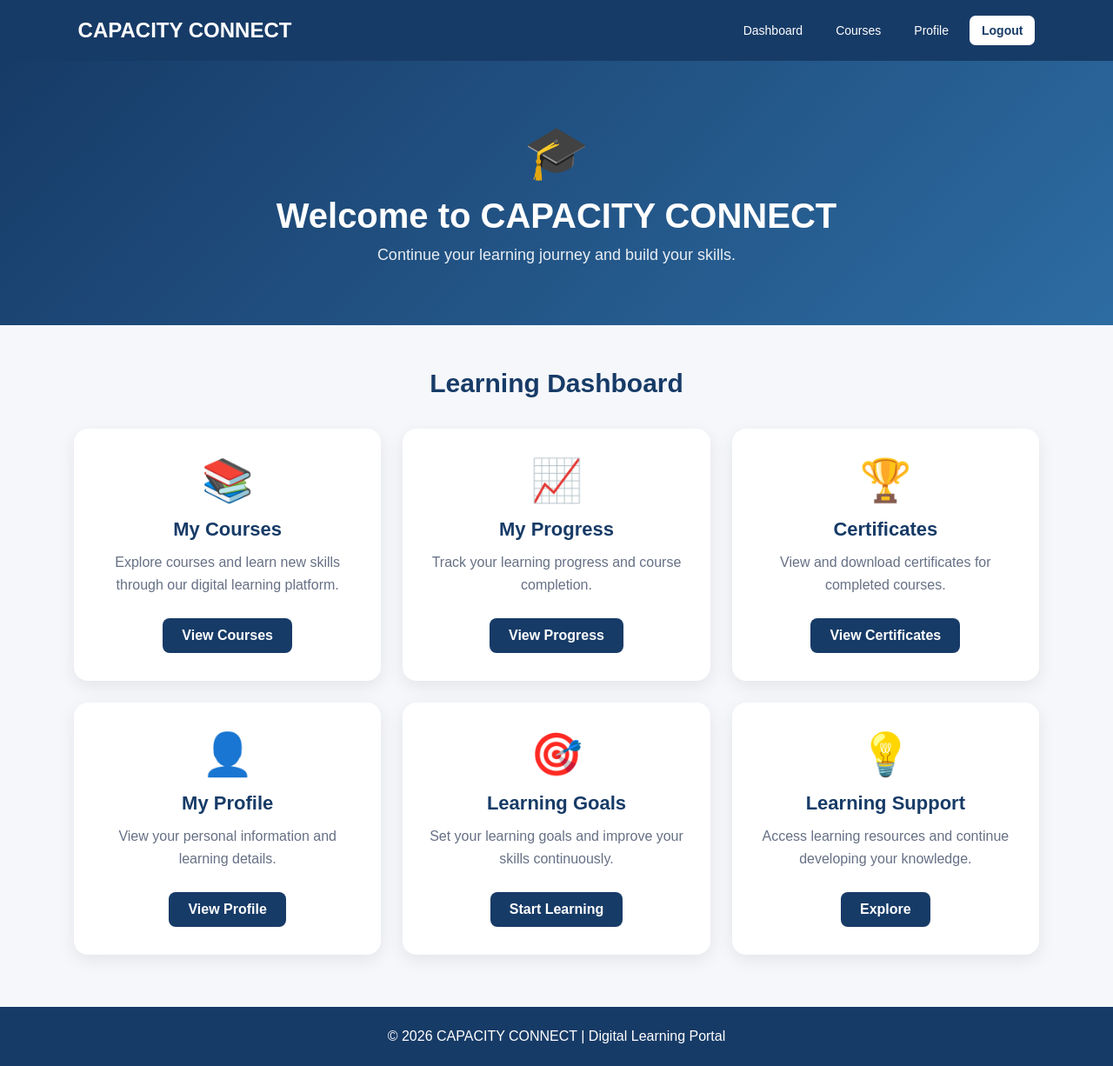
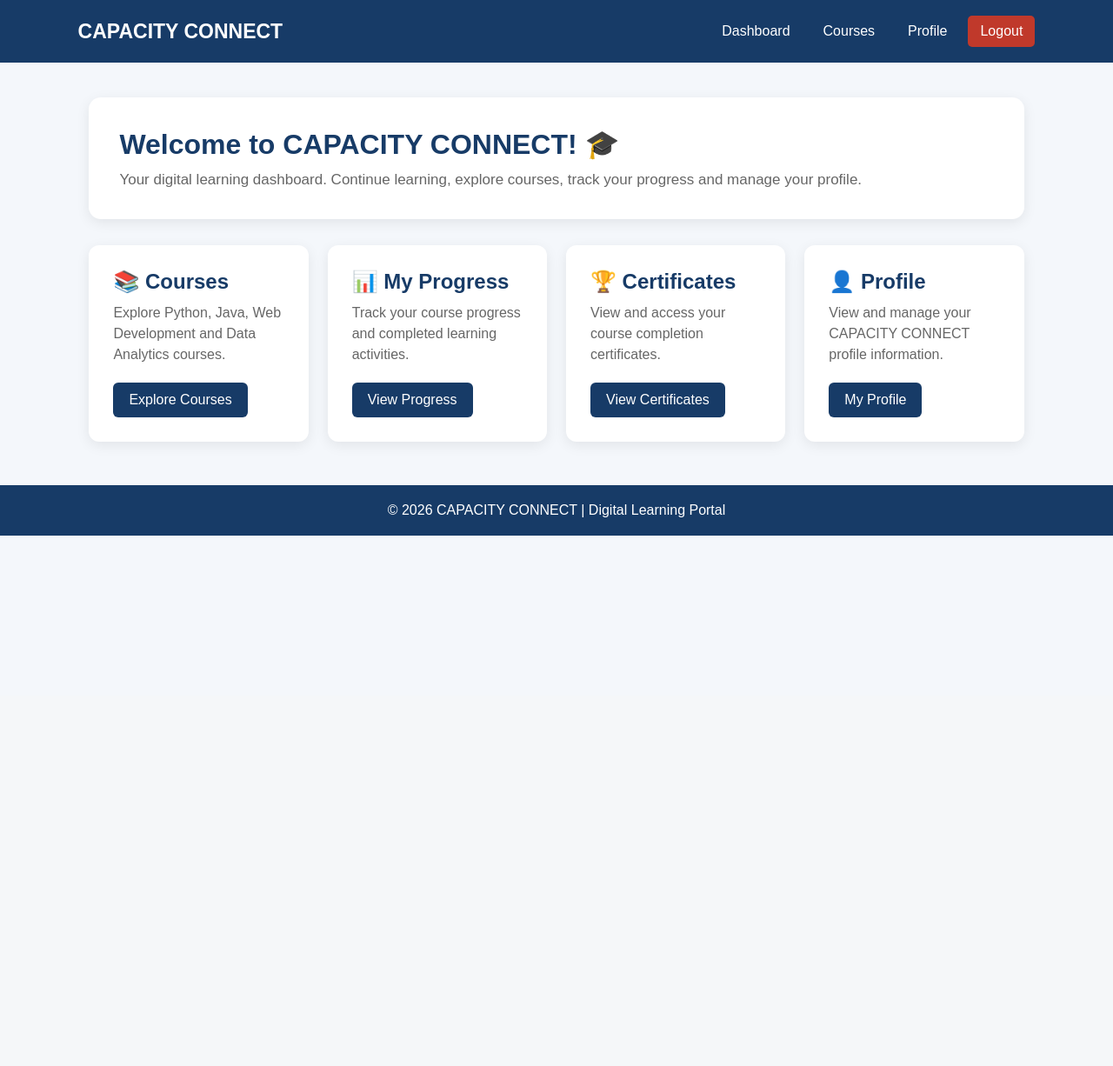
Before and after one commit to nalwadekiran2007-alt/capacity_connect, a Flask app: page /dashboard in a window 1280 px wide. Shown: the whole page at 87% size. After the commit the page ends 616 px from the top, so only its background shows below. Run offline with Flask 3, Linux system fonts and the light colour scheme; the visitor is signed in with stand-in values (Sample User, id 1); some libraries are stand-ins or nearby versions.

Commit message:
Redesign dashboard and fix live navigation

```diff
--- a/backend/templates/dashboard.html
+++ b/backend/templates/dashboard.html
@@ -15,11 +15,9 @@
 
         body {
             font-family: Arial, sans-serif;
-            background: #f5f7fb;
-            color: #1f2937;
+            background: #f4f7fb;
+            color: #222;
         }
-
-        /* NAVBAR */
 
         nav {
             background: #173b67;
@@ -27,12 +25,13 @@
             display: flex;
             justify-content: space-between;
             align-items: center;
-            gap: 20px;
+            flex-wrap: wrap;
+            gap: 15px;
         }
 
         .logo {
             color: white;
-            font-size: 24px;
+            font-size: 23px;
             font-weight: bold;
         }
 
@@ -46,139 +45,87 @@
             color: white;
             text-decoration: none;
             padding: 9px 14px;
-            border-radius: 7px;
-            font-size: 14px;
+            border-radius: 5px;
         }
 
         .nav-links a:hover {
-            background: #285a8f;
+            background: rgba(255,255,255,0.15);
         }
 
         .logout {
-            background: white;
-            color: #173b67 !important;
-            font-weight: bold;
+            background: #c0392b;
         }
 
-        /* HERO */
-
-        .hero {
-            background: linear-gradient(135deg, #173b67, #2d6ca2);
-            color: white;
-            text-align: center;
-            padding: 70px 20px;
+        .container {
+            width: 84%;
+            max-width: 1200px;
+            margin: 40px auto;
         }
 
-        .hero-icon {
-            font-size: 60px;
-            margin-bottom: 15px;
+        .welcome {
+            background: white;
+            padding: 35px;
+            border-radius: 14px;
+            box-shadow: 0 4px 15px rgba(0,0,0,0.08);
+            margin-bottom: 30px;
         }
 
-        .hero h1 {
-            font-size: 40px;
+        .welcome h1 {
+            color: #173b67;
             margin-bottom: 12px;
         }
 
-        .hero p {
-            font-size: 18px;
-            opacity: 0.9;
+        .welcome p {
+            color: #666;
+            font-size: 17px;
         }
 
-        /* DASHBOARD */
-
-        .dashboard {
-            max-width: 1150px;
-            margin: 50px auto;
-            padding: 0 20px;
-        }
-
-        .section-title {
-            text-align: center;
-            color: #173b67;
-            font-size: 30px;
-            margin-bottom: 35px;
-        }
-
-        .card-container {
+        .cards {
             display: grid;
-            grid-template-columns: repeat(3, 1fr);
-            gap: 25px;
+            grid-template-columns: repeat(auto-fit, minmax(220px, 1fr));
+            gap: 22px;
         }
 
         .card {
             background: white;
-            padding: 32px 25px;
-            border-radius: 16px;
-            text-align: center;
-            box-shadow: 0 6px 20px rgba(0,0,0,0.08);
-            transition: 0.3s;
-        }
-
-        .card:hover {
-            transform: translateY(-7px);
-            box-shadow: 0 12px 28px rgba(0,0,0,0.13);
-        }
-
-        .card-icon {
-            font-size: 48px;
-            margin-bottom: 15px;
+            padding: 28px;
+            border-radius: 12px;
+            box-shadow: 0 4px 15px rgba(0,0,0,0.08);
         }
 
         .card h2 {
             color: #173b67;
-            font-size: 22px;
-            margin-bottom: 12px;
+            margin-bottom: 10px;
         }
 
         .card p {
-            color: #667085;
-            line-height: 1.6;
-            min-height: 55px;
-            margin-bottom: 22px;
+            color: #666;
+            line-height: 1.5;
+            margin-bottom: 20px;
         }
 
-        .card a {
+        .btn {
             display: inline-block;
             background: #173b67;
             color: white;
             text-decoration: none;
-            padding: 11px 22px;
-            border-radius: 8px;
-            font-weight: bold;
-            transition: 0.2s;
+            padding: 11px 18px;
+            border-radius: 6px;
         }
 
-        .card a:hover {
-            background: #285a8f;
+        .btn:hover {
+            background: #0f2948;
         }
-
-        /* FOOTER */
 
         footer {
             background: #173b67;
             color: white;
             text-align: center;
-            padding: 25px;
-            margin-top: 60px;
+            padding: 20px;
+            margin-top: 50px;
         }
 
-        /* TABLET */
-
-        @media (max-width: 900px) {
-
-            .card-container {
-                grid-template-columns: repeat(2, 1fr);
-            }
-
-            .hero h1 {
-                font-size: 32px;
-            }
-        }
-
-        /* MOBILE */
-
-        @media (max-width: 600px) {
-
+        @media (max-width: 700px) {
             nav {
                 flex-direction: column;
                 text-align: center;
@@ -188,24 +135,8 @@
                 justify-content: center;
             }
 
-            .card-container {
-                grid-template-columns: 1fr;
-            }
-
-            .hero {
-                padding: 50px 20px;
-            }
-
-            .hero h1 {
-                font-size: 28px;
-            }
-
-            .hero p {
-                font-size: 16px;
-            }
-
-            .section-title {
-                font-size: 25px;
+            .container {
+                width: 92%;
             }
         }
     </style>
@@ -213,8 +144,7 @@
 
 <body>
 
-    <!-- NAVIGATION -->
-
+    <!-- Navigation -->
     <nav>
 
         <div class="logo">
@@ -244,188 +174,97 @@
     </nav>
 
 
-    <!-- HERO -->
+    <!-- Main Dashboard -->
+    <div class="container">
 
-    <section class="hero">
+        <div class="welcome">
 
-        <div class="hero-icon">
-            🎓
+            <h1>Welcome to CAPACITY CONNECT! 🎓</h1>
+
+            <p>
+                Your digital learning dashboard.
+                Continue learning, explore courses,
+                track your progress and manage your profile.
+            </p>
+
         </div>
 
-        <h1>
-            Welcome to CAPACITY CONNECT
-        </h1>
+
+        <div class="cards">
+
+            <!-- Courses -->
+            <div class="card">
+
+                <h2>📚 Courses</h2>
 
                 <p>
-            Continue your learning journey and build your skills.
+                    Explore Python, Java, Web Development
+                    and Data Analytics courses.
                 </p>
 
-    </section>
-
-
-    <!-- DASHBOARD -->
-
-    <main class="dashboard">
-
-        <h2 class="section-title">
-            Learning Dashboard
-        </h2>
-
-
-        <div class="card-container">
-
-
-            <!-- COURSES -->
-
-            <div class="card">
-
-                <div class="card-icon">
-                    📚
-                </div>
-
-                <h2>
-                    My Courses
-                </h2>
-
-                <p>
-                    Explore courses and learn new skills
-                    through our digital learning platform.
-                </p>
-
-                <a href="http://127.0.0.1:5000/courses">
-                    View Courses
+                <a href="{{ url_for('courses') }}" class="btn">
+                    Explore Courses
                 </a>
 
             </div>
 
 
-            <!-- PROGRESS -->
-
+            <!-- Progress -->
             <div class="card">
 
-                <div class="card-icon">
-                    📈
-                </div>
-
-                <h2>
-                    My Progress
-                </h2>
+                <h2>📊 My Progress</h2>
 
                 <p>
-                    Track your learning progress and
-                    course completion.
+                    Track your course progress and
+                    completed learning activities.
                 </p>
 
-                <a href="http://127.0.0.1:5000/progress">
+                <a href="{{ url_for('progress') }}" class="btn">
                     View Progress
                 </a>
 
             </div>
 
 
-            <!-- CERTIFICATES -->
-
+            <!-- Certificates -->
             <div class="card">
 
-                <div class="card-icon">
-                    🏆
-                </div>
-
-                <h2>
-                    Certificates
-                </h2>
+                <h2>🏆 Certificates</h2>
 
                 <p>
-                    View and download certificates
-                    for completed courses.
+                    View and access your course
+                    completion certificates.
                 </p>
 
-                <a href="http://127.0.0.1:5000/certificates">
+                <a href="{{ url_for('certificates') }}" class="btn">
                     View Certificates
                 </a>
 
             </div>
 
 
-            <!-- PROFILE -->
-
+            <!-- Profile -->
             <div class="card">
 
-                <div class="card-icon">
-                    👤
-                </div>
-
-                <h2>
-                    My Profile
-                </h2>
+                <h2>👤 Profile</h2>
 
                 <p>
-                    View your personal information
-                    and learning details.
+                    View and manage your CAPACITY CONNECT
+                    profile information.
                 </p>
 
-                <a href="http://127.0.0.1:5000/profile">
-                    View Profile
+                <a href="{{ url_for('profile') }}" class="btn">
+                    My Profile
                 </a>
 
             </div>
 
-
-            <!-- LEARNING GOALS -->
-
-            <div class="card">
-
-                <div class="card-icon">
-                    🎯
         </div>
-
-                <h2>
-                    Learning Goals
-                </h2>
-
-                <p>
-                    Set your learning goals and
-                    improve your skills continuously.
-                </p>
-
-                <a href="http://127.0.0.1:5000/learning-goals">
-                    Start Learning
-                </a>
 
     </div>
 
 
-            <!-- LEARNING SUPPORT -->
-
-            <div class="card">
-
-                <div class="card-icon">
-                    💡
-                </div>
-
-                <h2>
-                    Learning Support
-                </h2>
-
-                <p>
-                    Access learning resources and
-                    continue developing your knowledge.
-                </p>
-
-                <a href="http://127.0.0.1:5000/courses">
-                    Explore
-                </a>
-
-            </div>
-
-
-        </div>
-
-    </main>
-
-
-    <!-- FOOTER -->
-
+    <!-- Footer -->
     <footer>
 
         <p>
```
Lines whose indentation alone changed are shown as unchanged.
